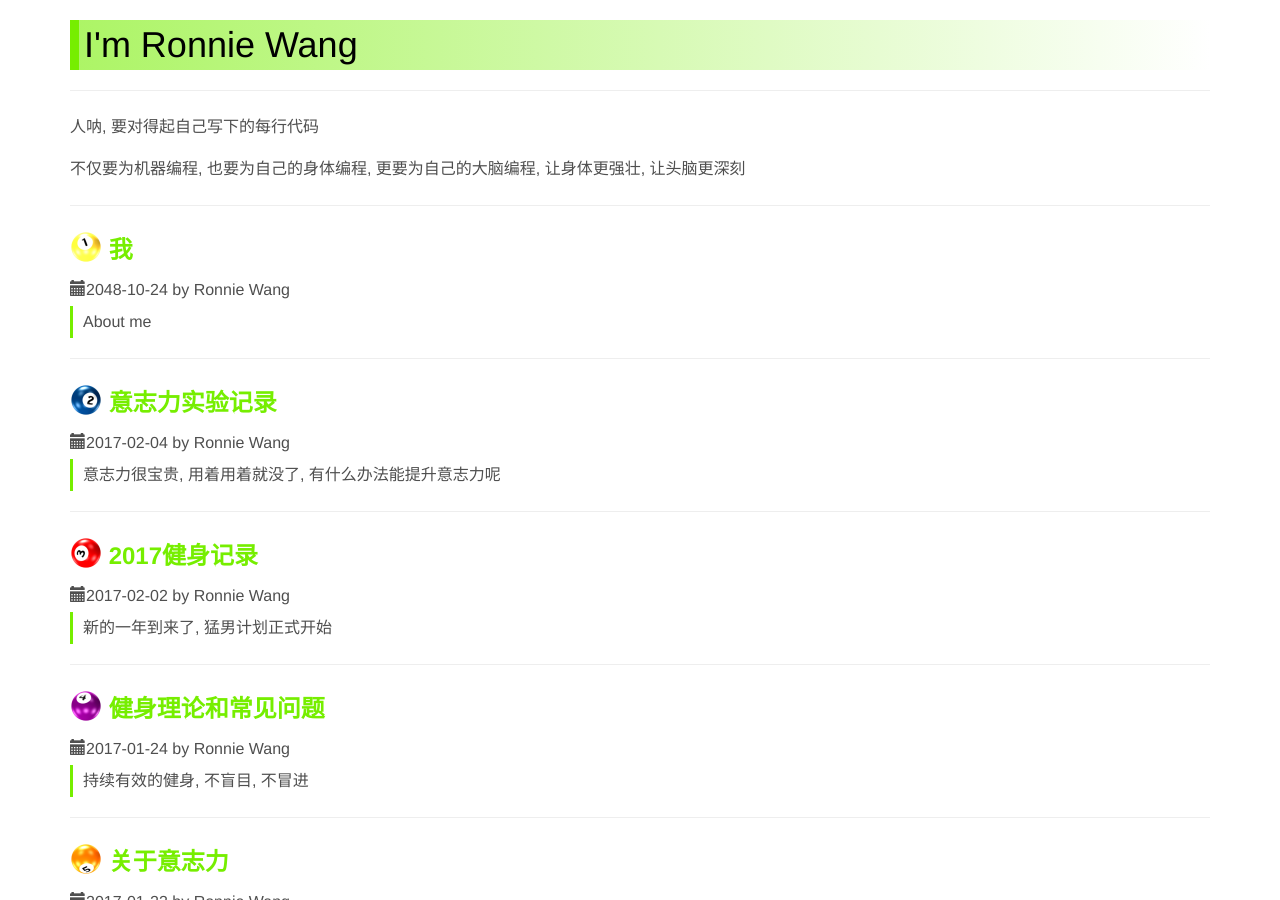
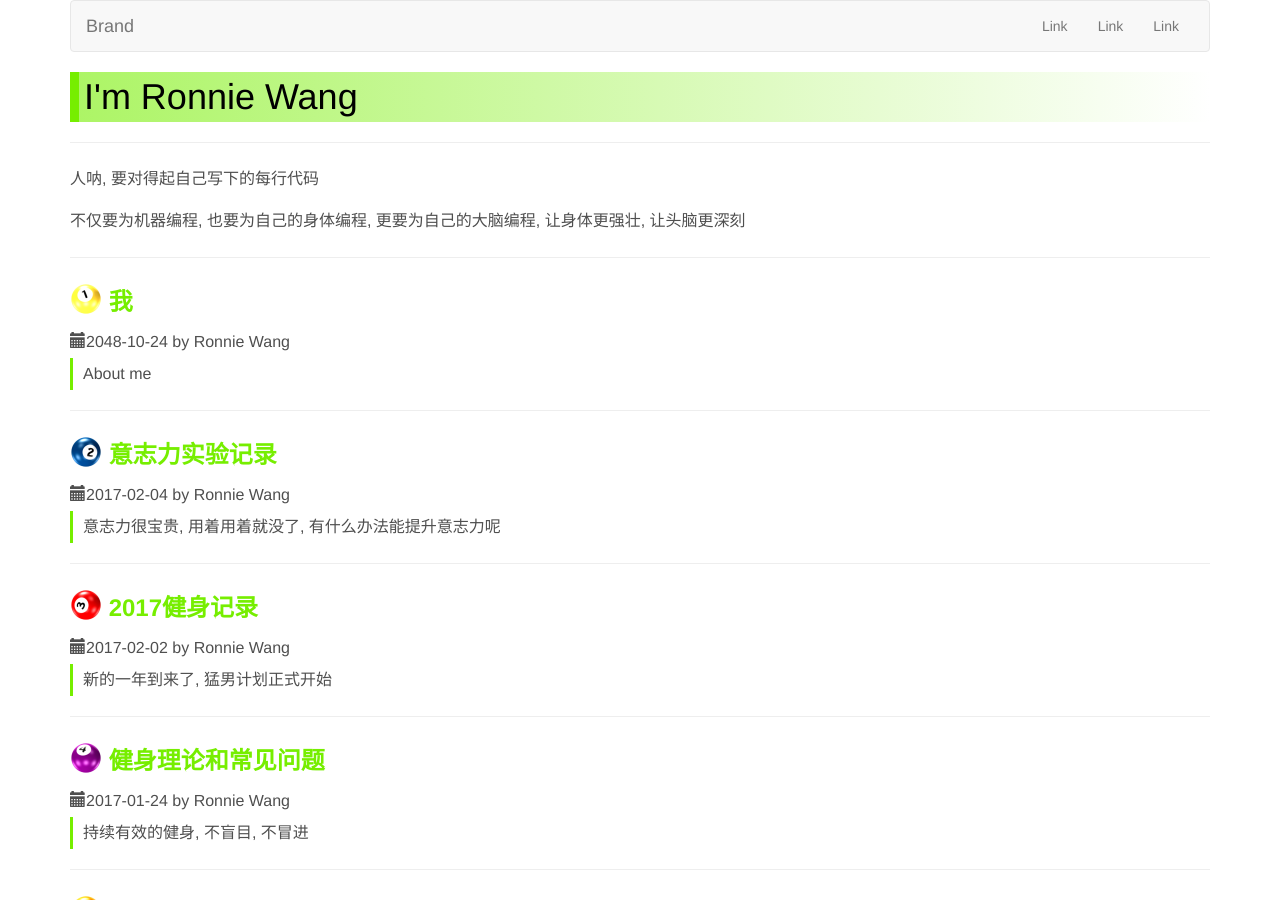
Before and after one commit to ronniewang/ronniewang.github.io, a Jekyll site: the page built from index.html, in a window 1280 px wide and 900 px high. Built offline with Jekyll 4.4.1, drawn with Linux system fonts in a browser that asks for light colours.

Commit message:
update files

```diff
--- a/_layouts/default.html
+++ b/_layouts/default.html
@@ -95,6 +95,29 @@
     <title>{{ page.title }}</title>
 </head>
 <body class="container">
+<nav class="navbar navbar-default">
+    <div class="container-fluid">
+        <!-- Brand and toggle get grouped for better mobile display -->
+        <div class="navbar-header">
+            <button type="button" class="navbar-toggle collapsed" data-toggle="collapse" data-target="#bs-example-navbar-collapse-1" aria-expanded="false">
+                <span class="sr-only">Toggle navigation</span>
+                <span class="icon-bar"></span>
+                <span class="icon-bar"></span>
+                <span class="icon-bar"></span>
+            </button>
+            <a class="navbar-brand" href="#">Brand</a>
+        </div>
+
+        <!-- Collect the nav links, forms, and other content for toggling -->
+        <div class="collapse navbar-collapse" id="bs-example-navbar-collapse-1">
+            <ul class="nav navbar-nav navbar-right">
+                <li><a href="#">Link</a></li>
+                <li><a href="#">Link</a></li>
+                <li><a href="#">Link</a></li>
+            </ul>
+        </div><!-- /.navbar-collapse -->
+    </div><!-- /.container-fluid -->
+</nav>
 <div id="content" class="content">
 
     <h1>{{ page.title }}</h1>
```
